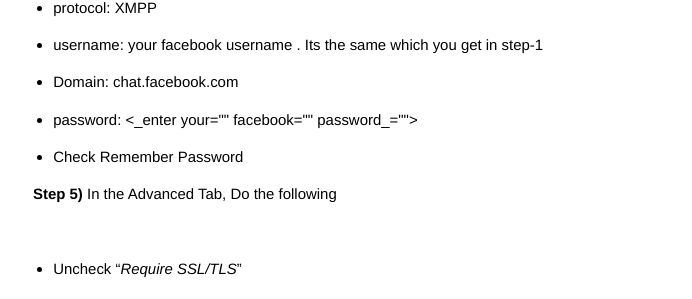
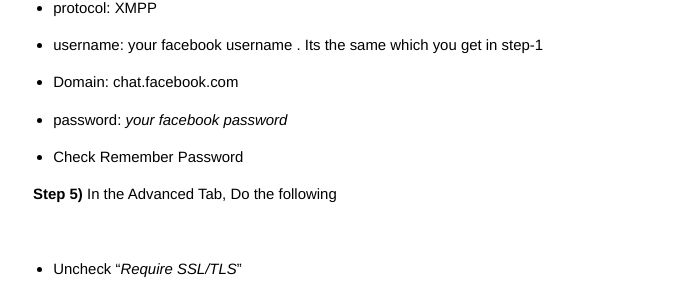
Before and after one commit to gaurish/gaurish.github.io, a Jekyll site: the page built from _posts/2010-04-08-facebook-chat-jabbe-windows-linux-desktop.markdown, in a window 1280 px wide. Shown: the part 773-1072 px from the top of the page, without its empty margins (293-985 px from the left). Built offline with Jekyll 4.4.1, drawn with Linux system fonts in a browser that asks for light colours; Markdown is read by kramdown in place of the engine named in the settings; some of the changed lines change nothing that is shown.

Commit message:
new blog post and fix formatting of old

```diff
--- a/_posts/2010-04-08-facebook-chat-jabbe-windows-linux-desktop.markdown
+++ b/_posts/2010-04-08-facebook-chat-jabbe-windows-linux-desktop.markdown
@@ -48,7 +48,7 @@
   * Domain: chat.facebook.com
 
 
-  * password: <_enter your facebook password_>
+  * password: _your facebook password_
 
 
   * Check Remember Password
```
